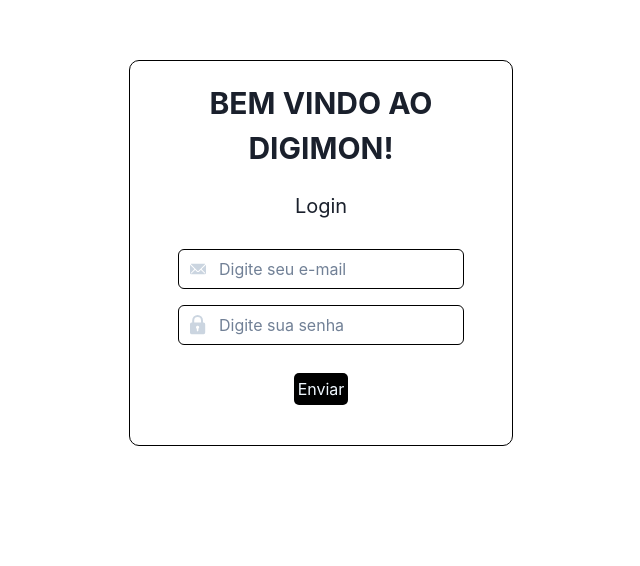
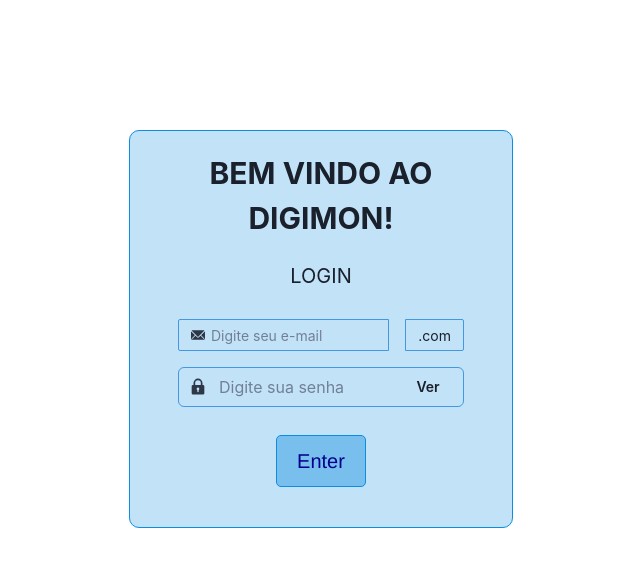
Before and after one commit to GuAparecido/trabalho-front-end, a React (Create React App) app: page / in a window 1280 px wide. Shown: the part 120-686 px from the top of the page, without its empty margins (319-959 px from the left). Built offline with nearby package versions, Linux system fonts and the light colour scheme.

Commit message:
Realizando a organização e pré finalização do trabalho

```diff
--- a/src/pages/AllCards.js
+++ /dev/null
@@ -1,7 +0,0 @@
-const AllCards = () => {
-    return (
-        <div className="all-cards">Olá</div>
-    );
-}
-
-export default AllCards;
--- /dev/null
+++ b/src/pages/Cards.js
@@ -0,0 +1,121 @@
+import { useCallback, useEffect, useState } from 'react';
+import '../style/Cards.css'
+import { useNavigate } from 'react-router-dom';
+import axios from 'axios';
+import { Box, Button, Image, Modal, ModalBody, ModalCloseButton, ModalContent, ModalFooter, ModalHeader, ModalOverlay, Text, useDisclosure } from '@chakra-ui/react';
+
+
+const Cards = () => {
+    const navigate = useNavigate();
+    const [digimons, setDigimon] = useState([]);
+    const [atributos, setAtributos] = useState([]);
+    const { isOpen, onOpen, onClose } = useDisclosure()
+
+    const getDigimons = useCallback(async () => {
+        try {
+            const response = await axios.get('https://digi-api.com/api/v1/digimon')
+            setDigimon(response.data.content)
+            console.log(response)
+        } catch (error) {
+            console.log(error)
+        }
+    }, [])
+
+    const getAtributos = useCallback(async () => {
+        try {
+            const response = await axios.get('https://digi-api.com/api/v1/attribute')
+            setAtributos(response.data.content.fields)
+            console.log(response)
+        } catch (error) {
+            console.log(error)
+        }
+    }, [])
+
+    useEffect(() => {
+        getDigimons();
+    }, [getDigimons])
+
+    useEffect(() => {
+        getAtributos();
+    }, [getAtributos]);
+
+    if (!digimons.length) {
+        return (
+            <div>Carregando...</div>
+        )
+    }
+
+    if (!atributos.length) {
+        return (
+            <div>Carregando...</div>
+        )
+    }
+
+    return (
+        <>
+            <div className="divCards">
+                {
+                    digimons.map((digimon) => {
+                        return (
+                            <div className='gridDigimon'>
+                                <Box className='boxDigimon'>
+                                    <Image
+                                        src={digimon.image}
+                                        alt={digimon.name}
+                                        className='imgDigimon'
+                                    />
+                                    <Text className='nomeDigimon'>
+                                        Nome: {digimon.name}
+                                        <br/>
+                                        ID: {digimon.id}
+                                        <br/>
+                                        <Button onClick={onOpen} m={1}>Mais informações</Button>
+
+      <Modal isOpen={isOpen} onClose={onClose}>
+        <ModalOverlay />
+        <ModalContent>
+          <ModalHeader>Habilidade</ModalHeader>
+          <ModalCloseButton />
+          <ModalBody>
+            {
+                atributos.map((fields) => {
+                    return (
+                        <div>
+                            <p>Digimon: {fields.id} </p>
+                                <div>
+                                    <p>{
+                                        digimons.map((digimon) => {
+                                            if (digimon.id === fields.id) {
+                                                return (digimon.name)
+                                            }
+                                        })
+                                        }</p>
+                                </div>
+                            <p>Habilidade: {fields.name}</p>
+                            <br/>
+                        </div>
+                    )
+                })
+                    }
+          </ModalBody>
+
+          <ModalFooter>
+            <Button colorScheme='blue' mr={3} onClick={onClose}>
+              Fechar
+            </Button>
+          </ModalFooter>
+        </ModalContent>
+      </Modal>
+
+                                    </Text>
+                                </Box>
+                            </div>
+                        )
+                    })
+                }
+            </div>
+        </>
+    );
+}
+
+export default Cards;
--- /dev/null
+++ b/src/pages/InfoDigimon.js
@@ -0,0 +1,9 @@
+const InfoDigimon = () => {
+
+
+    return (
+        <div className="info-digimon"></div>
+    );
+}
+
+export default InfoDigimon;
--- a/src/pages/Login.js
+++ b/src/pages/Login.js
@@ -1,4 +1,4 @@
-import { useState } from 'react';
+import React, { useState } from 'react';
 import '../style/Login.css';
 import { useNavigate } from 'react-router-dom';
 import { EmailIcon, LockIcon } from '@chakra-ui/icons'
@@ -7,8 +7,9 @@
     InputLeftElement,
     Input,
     InputRightElement,
-    CheckboxIcon,
     Box,
+    InputRightAddon,
+    Button,
 
 } from '@chakra-ui/react';
 
@@ -16,6 +17,7 @@
     const navigate = useNavigate();
     const [inputEmail, setEmail] = useState('');
     const [inputSenha, setSenha] = useState('');
+    const [show, setShow] = useState(false)
 
     const submit = (e) => {
         e.preventDefault();
@@ -45,31 +47,36 @@
         setSenha(event.target.value);
     }
 
+    const handleClick = () => setShow(!show)
+
     return (
         <>
-            <div className='divLogin'>
-                <Box >
+            <div>
+                <Box className='boxLogin'>
                     <h1 className='title'>BEM VINDO AO DIGIMON!</h1>
-                    <h2 className='subTitle'>Login</h2>
+                    <h2 className='subTitle'>LOGIN</h2>
                     <form onSubmit={submit} className='form'>
-                        <InputGroup >
+                        <InputGroup size='sm'>
                             <InputLeftElement pointerEvents='none' m={2} >
-                                <EmailIcon color='gray.300' />
+                                <EmailIcon color='gray.700' marginLeft={4} marginRight={2} />
                             </InputLeftElement >
-                            <Input type='email' id='email' name='email' placeholder='Digite seu e-mail' m={2} borderColor={'black'} value={inputEmail} onChange={onInputEmail} />
+                            <Input type='email' id='email' name='email' w={800} placeholder='Digite seu e-mail' bgColor={'transparent'} m={2} borderColor={'blue.400'} value={inputEmail} onChange={onInputEmail} />
+                            <InputRightAddon m={2} bgColor={'transparent'} borderColor={'blue.400'} >.com</InputRightAddon>
                         </InputGroup>
 
                         <InputGroup>
                             <InputLeftElement pointerEvents='none' color='gray.300' fontSize='1.2em' m={2}>
-                                <LockIcon color='gray.300' />
+                                <LockIcon color='gray.700' w={4} m={0} p={0}/>
                             </InputLeftElement>
-                            <Input type='password' id='password' name='password' placeholder='Digite sua senha' m={2} borderColor={'black'} value={inputSenha} onChange={onInputSenha} />
-                            <InputRightElement>
-                                <CheckboxIcon color='green.500' />
+                            <Input type={show ? 'text' : 'password'} id='password' name='password' w={800} placeholder='Digite sua senha' m={2} bgColor={'transparent'} borderColor={'blue.400'} value={inputSenha} onChange={onInputSenha} />
+                            <InputRightElement width='4.5rem' m={2} >
+                                <Button h='1.75rem' size='sm' onClick={handleClick} bg={'transparent'}>
+                                    {show ? 'Fechar' : 'Ver'}
+                                </Button>
                             </InputRightElement>
                         </InputGroup>
 
-                        <button type="submit" className='button'>Enviar</button>
+                        <button type="submit" className='button'>Enter</button>
                     </form>
                 </Box>
             </div >
--- a/src/pages/Profile.js
+++ /dev/null
@@ -1,14 +0,0 @@
-import { useNavigate } from 'react-router-dom';
-
-const Profile = () => {
-    const navigate = useNavigate();
-
-    return (
-        <div>
-            <h1>Esse é o seu perfil</h1>
-            <button onClick={() => navigate(-1)}> Voltar</button>
-        </div >
-    );
-}
-
-export default Profile;
--- /dev/null
+++ b/src/style/Cards.css
@@ -0,0 +1,42 @@
+body {
+    background-image: url('../images/thumb-1920-1148744.jpg');
+    background-attachment: fixed;
+    background-position: 100%;
+}
+
+.divCards {
+    display: flex; /* Alterado para flexbox para alinhar os itens em uma coluna */
+    flex-direction: column; /* Alinha os itens em uma coluna vertical */
+    gap: 20px;
+    padding: 20px;
+    align-items: center; /* Centraliza os itens horizontalmente */
+}
+
+.gridDigimon {
+    border: 1px solid black; /* Borda de 1px preta */
+    margin-bottom: 20px; /* Espaçamento entre os itens */
+    background-color: rgba(192, 192, 192, 0.5); /* Background cinza transparente */
+}
+
+.boxDigimon {
+    display: flex;
+    flex-direction: column;
+    align-items: center;
+    justify-content: center;
+    padding: 10px;
+}
+
+.imgDigimon {
+    width: 100%; /* Ajusta a largura para ocupar 100% do espaço disponível */
+    height: auto; /* Mantém a proporção original da imagem */
+    max-width: 500px; /* Define um tamanho máximo para a imagem */
+    object-fit: cover; /* Para ajustar a imagem dentro do espaço */
+    border-radius: 10px; /* Bordas arredondadas */
+}
+
+.nomeDigimon {
+    text-align: center; /* Texto centralizado */
+    margin-top: 10px; /* Espaçamento acima do texto */
+    font-weight: bold;
+    font-size: 20px;
+}
--- a/src/style/Login.css
+++ b/src/style/Login.css
@@ -1,17 +1,18 @@
 body {
     background-image: url('../images/BackgroundDigimon.png');
+    background-attachment: fixed;
     background-position: 100%;
     width: 100%;
 }
 
-.divLogin {
+.boxLogin {
     width: 30%;
     margin: auto;
-    margin-top: 180px;
+    margin-top: 250px;
     padding: 20px;
-    border: 1px solid black;
+    border: 1px solid rgb(13, 141, 226);
     border-radius: 10px;
-
+    background-color: rgba(102, 183, 236, 0.4);
 }
 
 .title {
@@ -32,10 +33,16 @@
     align-items: center;
     text-align: center;
     margin-top: 20px;
-    padding: 4px;
+    padding-left: 20px;
+    padding-right: 20px;
+    padding-top: 10px;
+    padding-bottom: 10px;
     border-radius: 5px;
-    background-color: black;
-    color: aliceblue;
+    border: 1px solid rgb(13, 141, 226);
+    background-color: rgba(102, 183, 236, 0.8);
+    font-size: 20px;
+    color: darkblue;
+    font-family: 'Franklin Gothic Medium', 'Arial Narrow', Arial, sans-serif;
 }
 
 .form {
```
Also changed, not shown: src/App.js (+6 -6 lines), src/images/thumb-1920-1148744.jpg (added), src/style/Profile.css (deleted).
